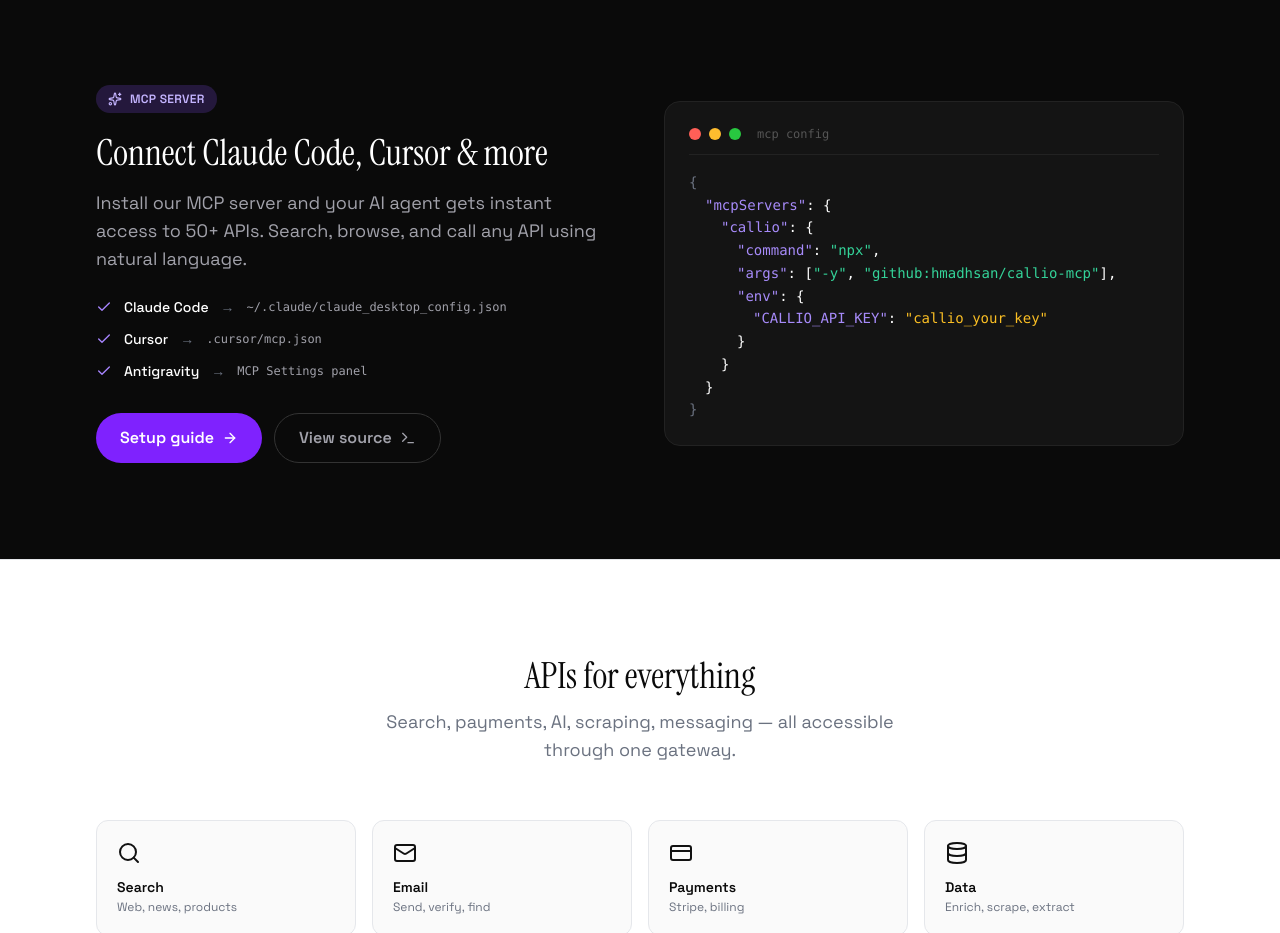
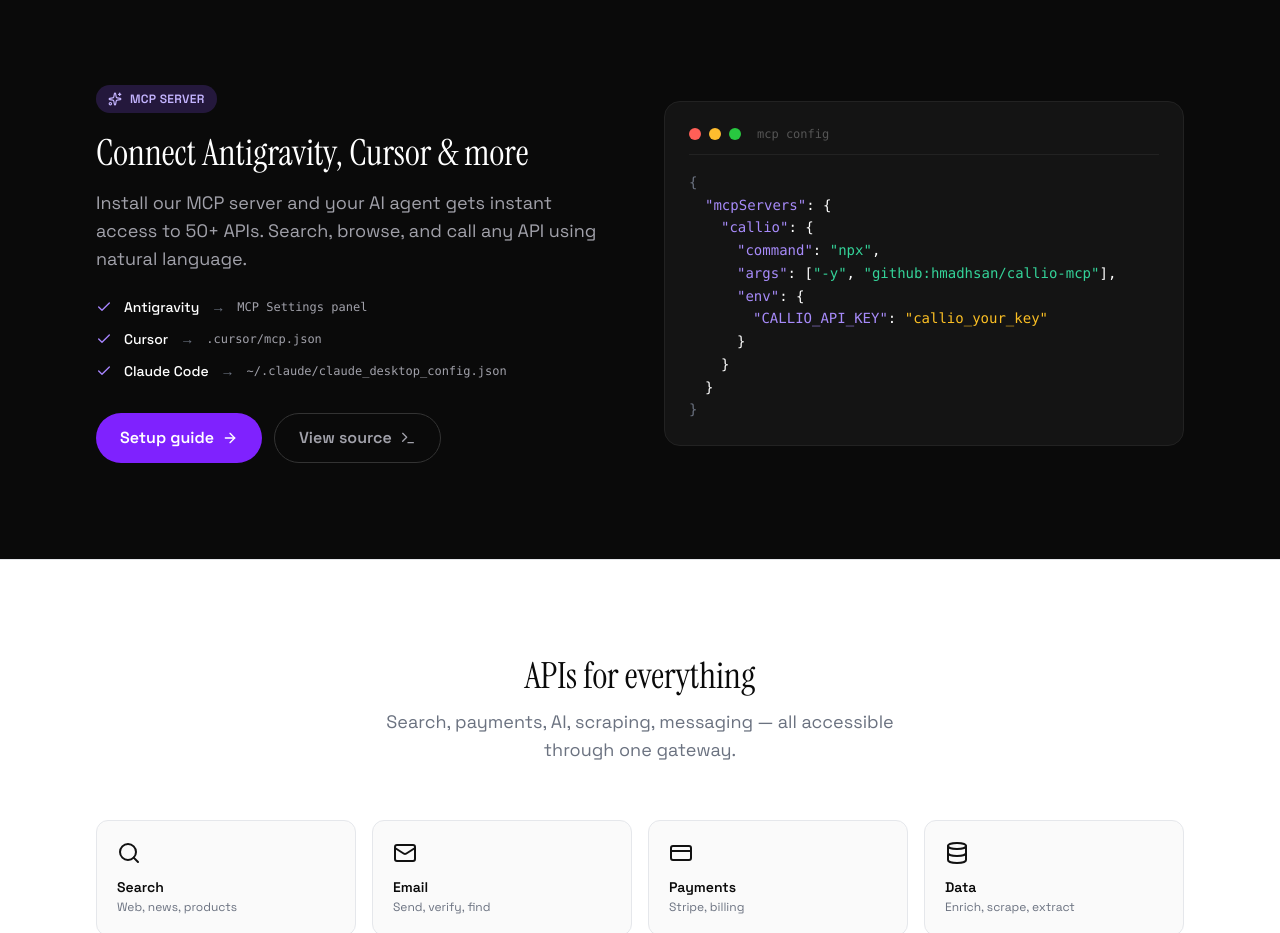
Before and after one commit to hmadhsan/callio, a Next.js app: page / in a window 1280 px wide. Shown: the part 3240-4173 px from the top of the page. Built offline with nearby package versions, Linux system fonts and the light colour scheme; no server answers.

Commit message:
feat: replace Claude Code with Antigravity logo in MCP setup section

```diff
--- a/src/app/page.tsx
+++ b/src/app/page.tsx
@@ -297,15 +297,15 @@
                 <Sparkles className="w-3.5 h-3.5" />
                 MCP Server
               </div>
-              <h2 className="text-3xl sm:text-4xl font-display">Connect Claude Code, Cursor &amp; more</h2>
+              <h2 className="text-3xl sm:text-4xl font-display">Connect Antigravity, Cursor &amp; more</h2>
               <p className="mt-4 text-[#a1a1aa] text-lg">
                 Install our MCP server and your AI agent gets instant access to 50+ APIs. Search, browse, and call any API using natural language.
               </p>
               <div className="mt-6 space-y-3">
                 {[
+                  { tool: 'Antigravity', path: 'MCP Settings panel' },
+                  { tool: 'Cursor', path: '.cursor/mcp.json' },
                   { tool: 'Claude Code', path: '~/.claude/claude_desktop_config.json' },
-                  { tool: 'Cursor', path: '.cursor/mcp.json' },
-                  { tool: 'Antigravity', path: 'MCP Settings panel' },
                 ].map((t) => (
                   <div key={t.tool} className="flex items-center gap-3 text-sm">
                     <Check className="w-4 h-4 text-violet-400 flex-shrink-0" />
```
